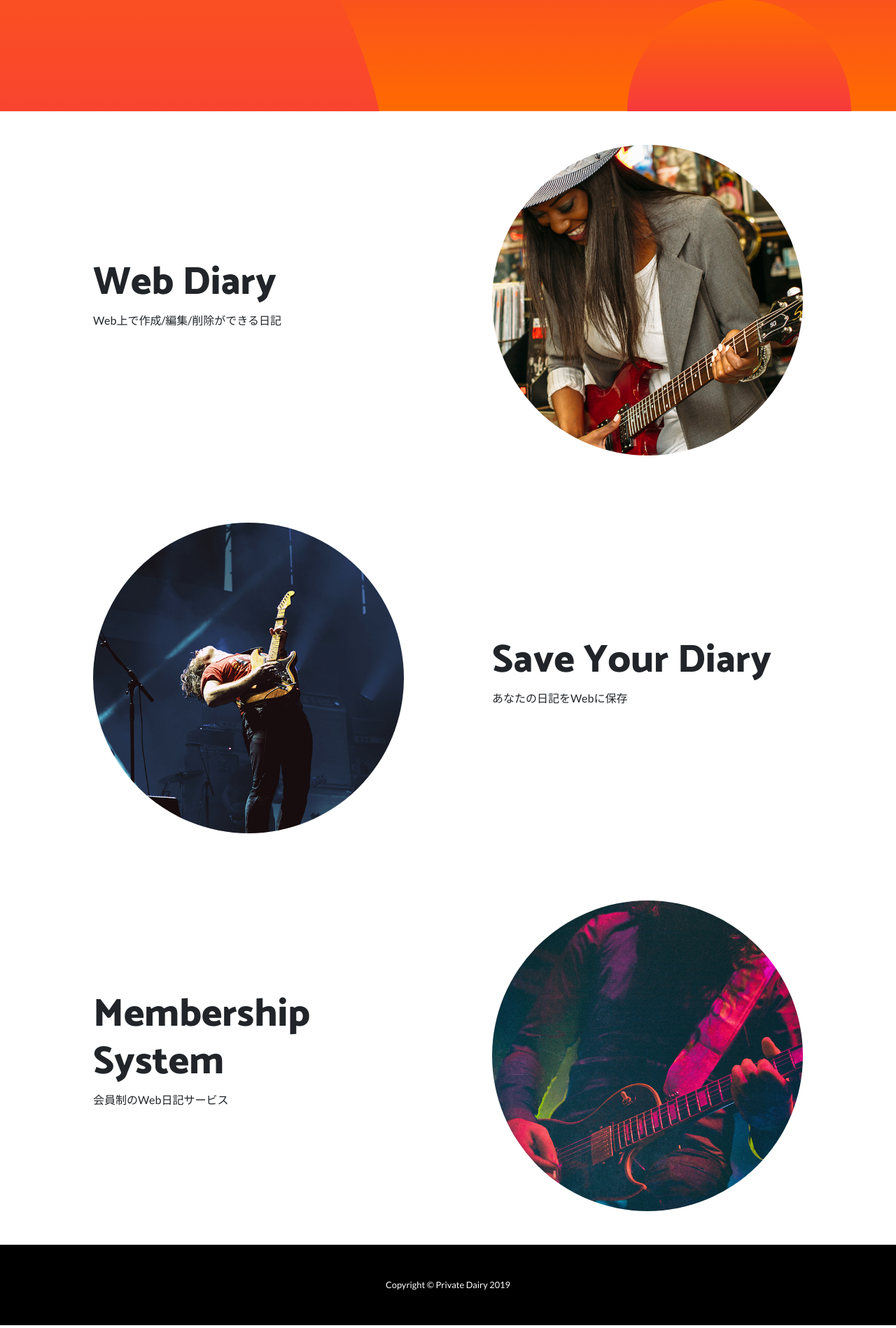
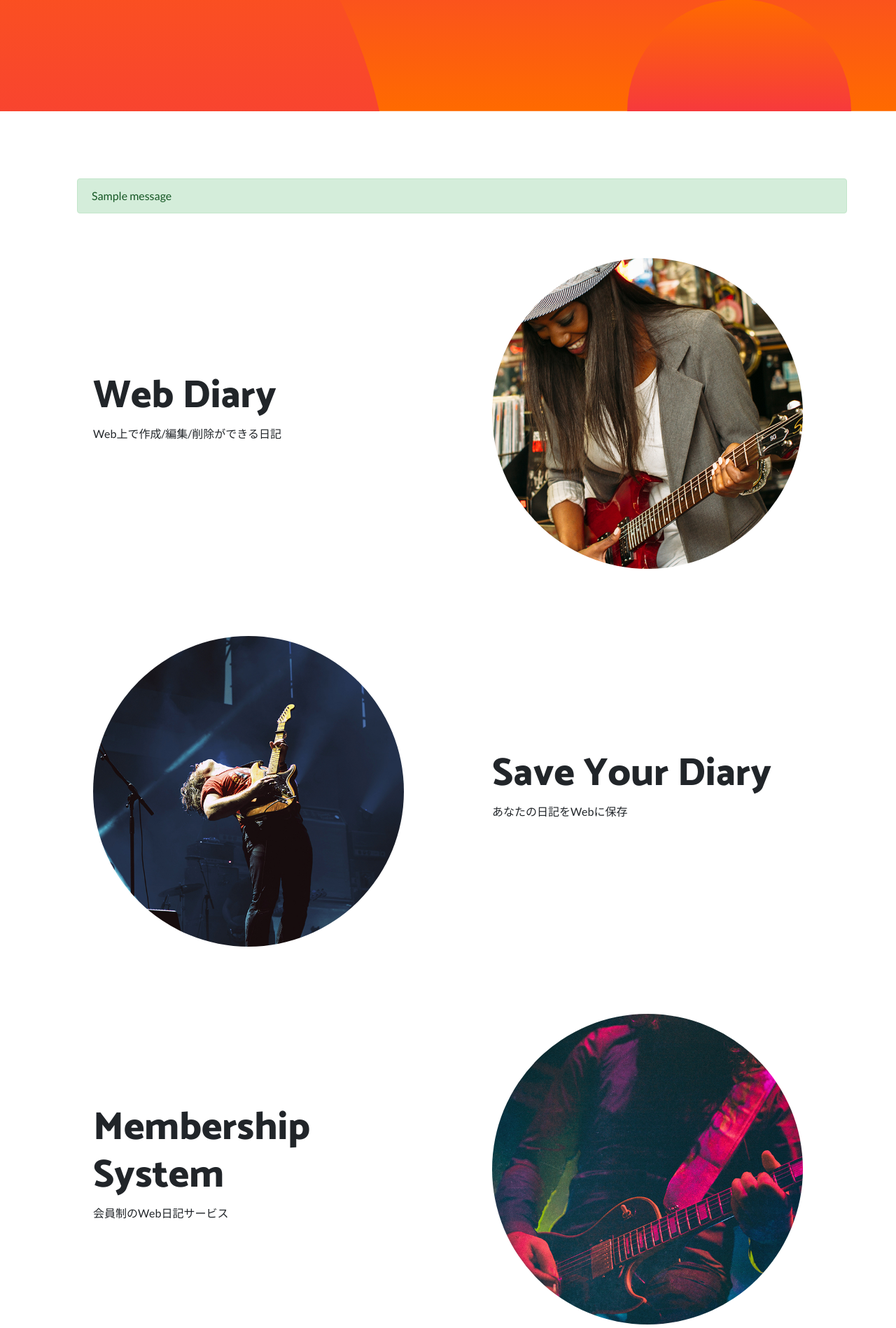
Before and after one commit to yam-da/private_diary, a Django app: page / in a window 1280 px wide. Shown: the part 528-2426 px from the top of the page at 70% size. Run offline with Django 3.2, Linux system fonts and the light colour scheme; tables that the repository leaves empty hold one stand-in row (values such as "Sample post"); one stand-in notice (Sample message) is shown; some libraries are stand-ins or nearby versions.

Commit message:
メール送信後に画面にメッセージが表示されるようにする

```diff
--- a/diary/templates/base.html
+++ b/diary/templates/base.html
@@ -54,6 +54,22 @@
 
         {% block header%}{% endblock %}
 
+        {% if messages%}
+          <div class="container">
+            <div class="row">
+              <div class="my-div-style w-100">
+                <ul class="message" style="list-style:none;">
+                  {% for message in messages %}
+                  <li {%if message.tags %} class="{{message.tags }}" {% endif %}>
+                    {{message}}
+                  </li>
+                  {% endfor %}
+                </ul>
+              </div>
+            </div>
+          </div>
+        {% endif %}
+
         {% block contents%}{% endblock %}
 
         <!-- Footer -->
--- a/diary/views.py
+++ b/diary/views.py
@@ -1,6 +1,7 @@
 import logging
 from django.urls import reverse_lazy
 from django.views import generic
+from django.contrib import messages
 
 from .forms import InquiryForm
 
@@ -19,5 +20,6 @@ class InquiryView(generic.FormView):
 
     def form_valid(self, form):
         form.send_email()
+        messages.success(self.request, 'メッセージを送信しました。')
         logger.info('Inquiry send by{}'.format(form.cleaned_data['name']))
         return super().form_valid(form)
--- a/static/css/mystyle.css
+++ b/static/css/mystyle.css
@@ -9,5 +9,5 @@ footer {
 }
 
 .my-div-style {
-    margin-top:20rem;
+    margin-top:6rem;
 }
```
Also changed, not shown: private_diary/settings_common.py (+7 -0 lines).
